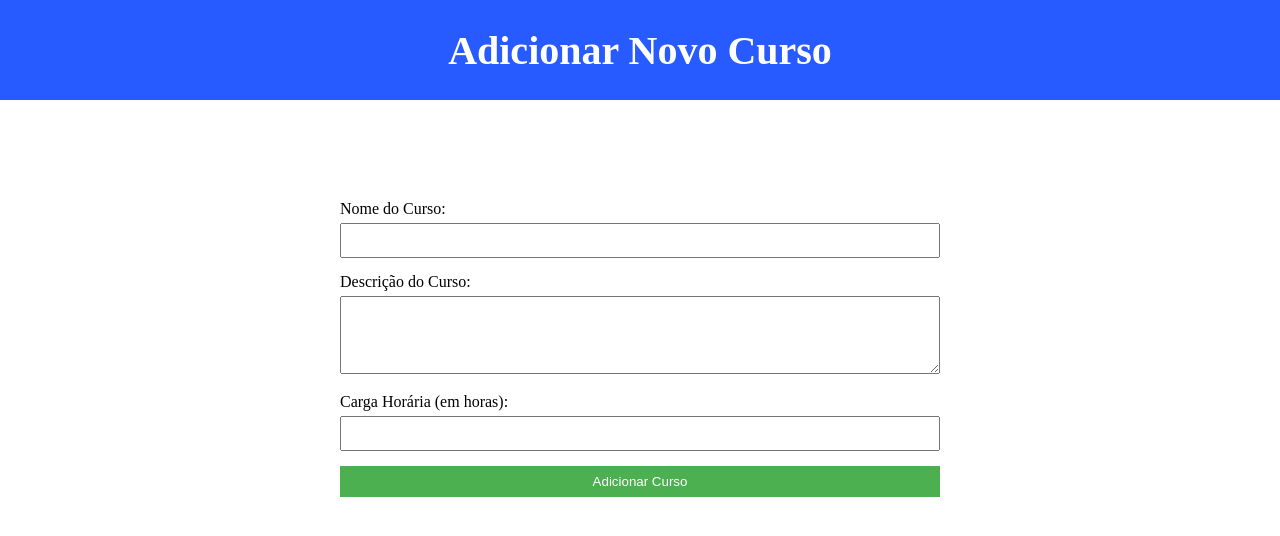
After one commit to AlessandroSilvaS/ProjetoWeb, a PHP site: page /pages/addCourse.php in a window 1280 px wide. The commit adds this page. Shown: the top 536 px of the page. Run offline with PHP 8.4, Linux system fonts and the light colour scheme.

Commit message:
continuação

```diff
--- a/conexao.php
+++ b/conexao.php
@@ -1,8 +1,8 @@
 <?php
-$host = "localhost";
-$user = "root";
-$pass = "bdjmf";
-$dbname = "dbCursos_Alunos";
+$host="localhost";
+$user ="root";
+$pass ="bdjmf";
+$dbname = "bdCursos_Alunos";
 
 try {
     // Conectar ao banco de dados com PDO
--- /dev/null
+++ b/css/addCourse.css
@@ -0,0 +1,44 @@
+*{
+    margin: 0;
+    padding: 0;
+    box-sizing: border-box;
+}
+header {
+    width: 100%;
+    height: 100px;
+    text-align: center;
+    background-color: #275aff;
+    display: flex;
+    justify-content: center;
+    align-items: center;
+}
+header h1{
+    color: #fff;
+    font-size: 40px;
+}
+form {
+    max-width: 600px;
+    margin: 0 auto;
+    margin-top: 100px;
+}
+.form-group {
+    margin-bottom: 15px;
+}
+.form-group label {
+    display: block;
+    margin-bottom: 5px;
+}
+.form-group input, .form-group textarea {
+    width: 100%;
+    padding: 8px;
+    box-sizing: border-box;
+}
+.form-group input[type="submit"] {
+    background-color: #4CAF50;
+    color: white;
+    border: none;
+    cursor: pointer;
+}
+.form-group input[type="submit"]:hover {
+    background-color: #45a049;
+}
--- /dev/null
+++ b/pages/addCourse.php
@@ -0,0 +1,62 @@
+<?php
+include '../conexao.php';
+
+
+// Processar o envio do formulário
+if ($_SERVER["REQUEST_METHOD"] == "POST") {
+    $nome = $_POST['nome'];
+    $descricao = $_POST['descricao'];
+    $carga_horaria = $_POST['carga_horaria'];
+
+    // Validação simples
+    if (empty($nome) || empty($descricao) || empty($carga_horaria) || !is_numeric($carga_horaria)) {
+        echo "Por favor, preencha todos os campos corretamente.";
+    } else {
+        try {
+            // Inserir os dados no banco de dados
+            $sql = "INSERT INTO tb_curso (nome, descricao, carga_horaria) VALUES (:nome, :descricao, :carga_horaria)";
+            $stmt = $conn->prepare($sql);
+            $stmt->bindParam(':nome', $nome);
+            $stmt->bindParam(':descricao', $descricao);
+            $stmt->bindParam(':carga_horaria', $carga_horaria);
+            $stmt->execute();
+
+            echo "Curso adicionado com sucesso!";
+        } catch (PDOException $e) {
+            echo "Erro ao adicionar curso: " . $e->getMessage();
+        }
+    }
+}
+?>
+
+<!DOCTYPE html>
+<html lang="pt-BR">
+<head>
+    <meta charset="UTF-8">
+    <meta name="viewport" content="width=device-width, initial-scale=1.0">
+    <title>Adicionar Curso</title>
+    <link rel="stylesheet" href="../css/addCourse.css">
+</head>
+<body>
+    <header>
+        <h1>Adicionar Novo Curso</h1>
+    </header>
+    <form method="POST" action="">
+        <div class="form-group">
+            <label for="nome">Nome do Curso:</label>
+            <input type="text" id="nome" name="nome" required>
+        </div>
+        <div class="form-group">
+            <label for="descricao">Descrição do Curso:</label>
+            <textarea id="descricao" name="descricao" rows="4" required></textarea>
+        </div>
+        <div class="form-group">
+            <label for="carga_horaria">Carga Horária (em horas):</label>
+            <input type="number" id="carga_horaria" name="carga_horaria" required>
+        </div>
+        <div class="form-group">
+            <input type="submit" value="Adicionar Curso">
+        </div>
+    </form>
+</body>
+</html>
```
Also changed, not shown: css/remCourse.css (added, +45 -0 lines), css/styleMainPage/headerStyle.css (+50 -16 lines), index.php (+9 -22 lines), js/scripts.js (+54 -5 lines), pages/dataCourse.php (+19 -3 lines), pages/remCourse.php (added, +64 -0 lines), assets/logo.png (added).
